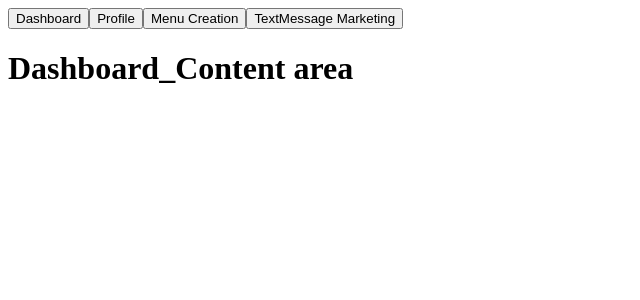
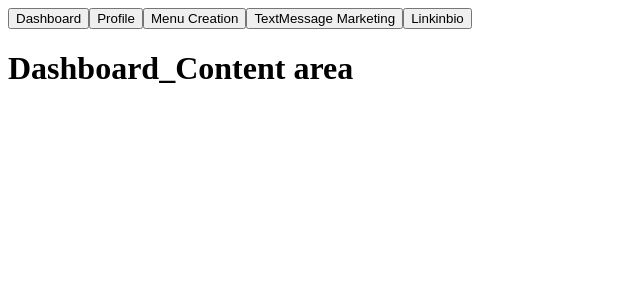
Before and after one commit to saka01/canteenly, a Next.js app: page /dashboard/menucreation in a window 1280 px wide. Shown: the top 300 px of the page, without its empty margins (0-640 px from the left). Built offline with nearby package versions, Linux system fonts and the light colour scheme.

Commit message:
i wrote my name on linkinbio page (#4)
Co-authored-by: ezedinachiprosper@gmail.com <akayaprosper@Akayas-MacBook-Air.local>

```diff
--- a/components/nav/SideNav.js
+++ b/components/nav/SideNav.js
@@ -16,6 +16,9 @@ export default function SideNav() {
       <Link legacyBehavior href="/dashboard/textmessaging">
         <button className="nav-link">TextMessage Marketing</button>
       </Link>
+      <Link legacyBehavior href="/dashboard/linkinbio">
+        <button className=",nav-link"> Linkinbio</button>
+      </Link>
     </nav>
   );
 }
```
Also changed, not shown: pages/dashboard/linkinbio.js (added, +8 -0 lines).
